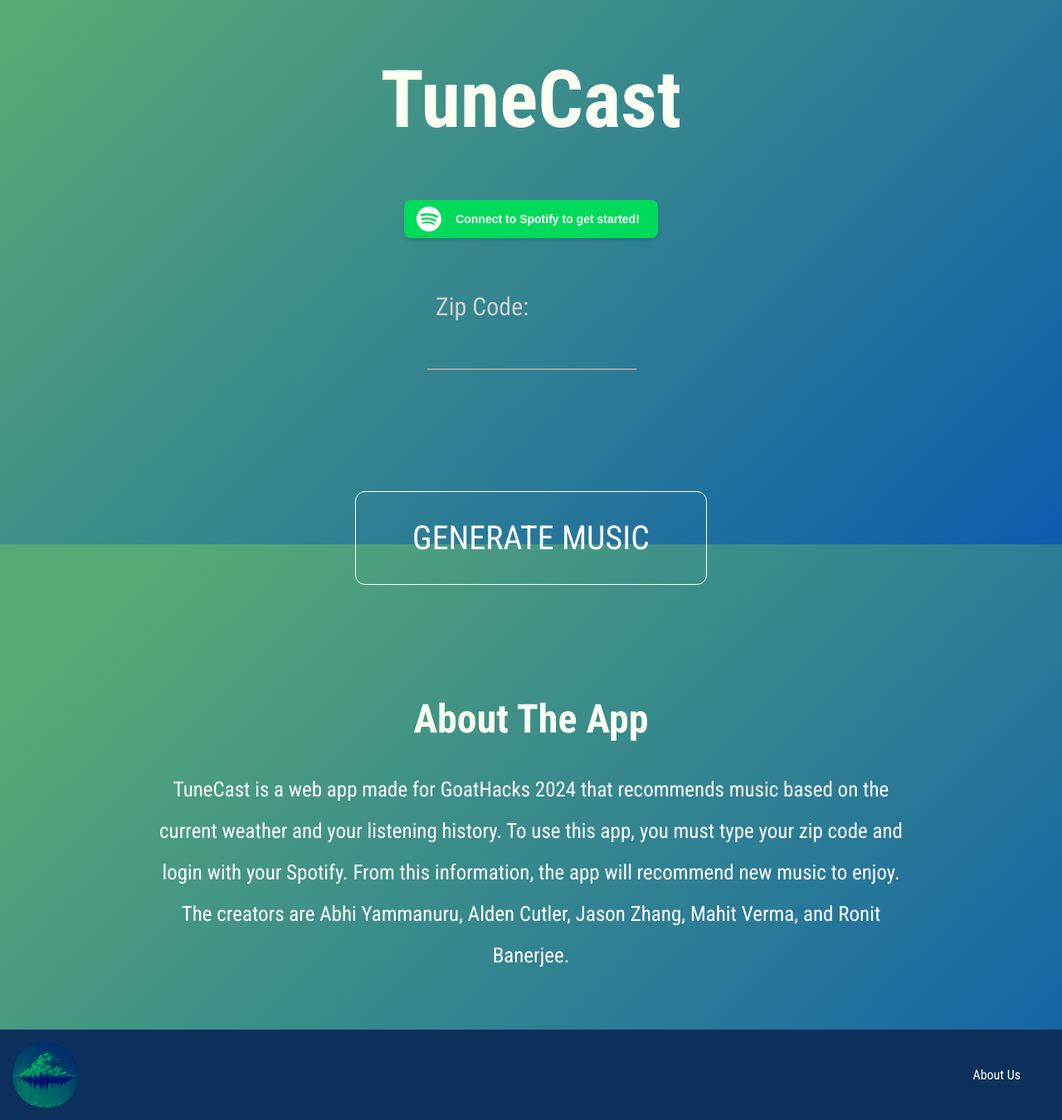
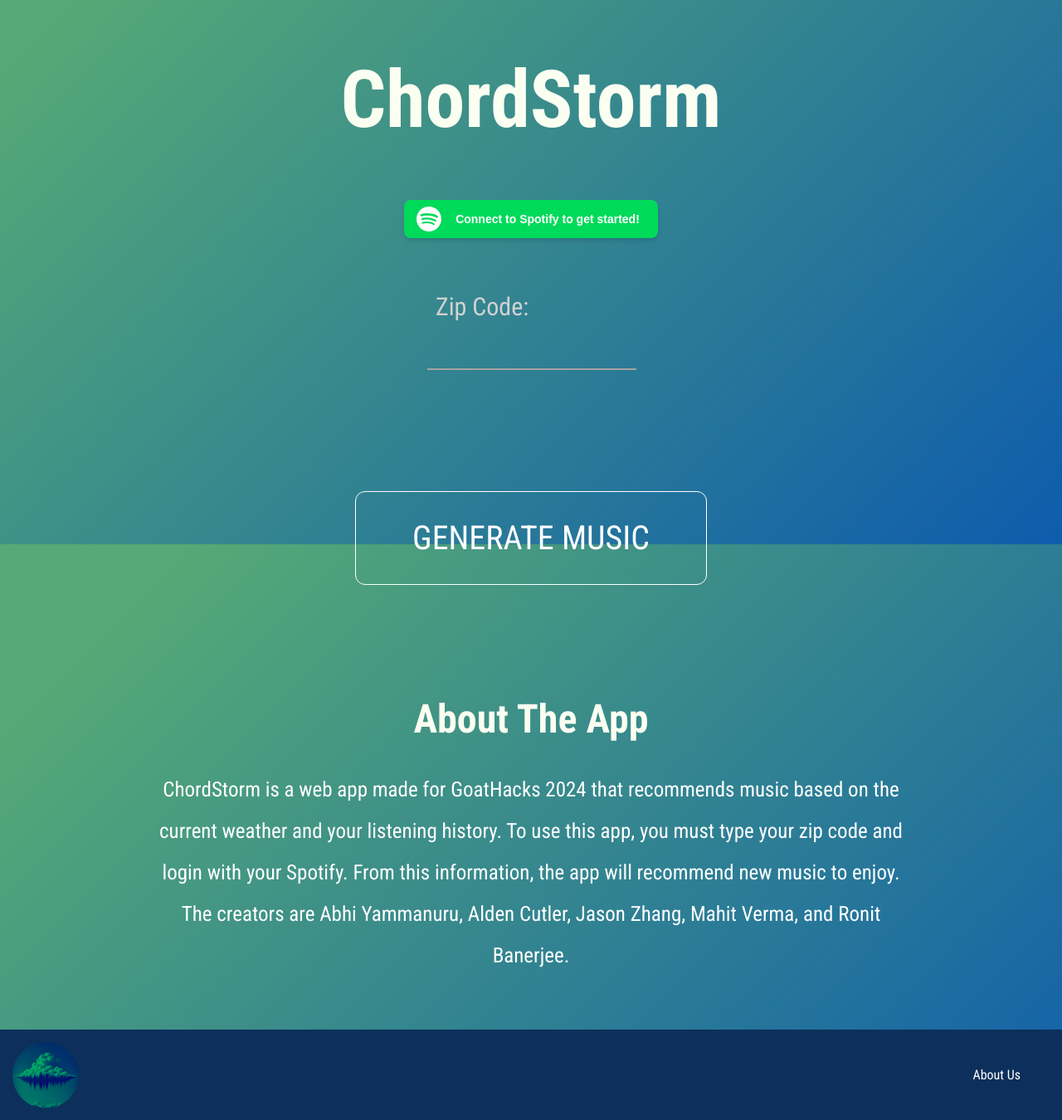
Before and after one commit to AldenCutler/ChordStorm, a Flask app: page / in a window 1280 px wide. Shown: the part 144-1494 px from the top of the page at 83% size. Run offline with Flask 3, Linux system fonts and the light colour scheme; some web fonts are replaced.

Commit message:
changed TuneCast to ChordStorm

```diff
--- a/src/templates/index.html
+++ b/src/templates/index.html
@@ -15,7 +15,7 @@
       <a href="{{ url_for('index') }}"><img src="{{ url_for('static', filename = 'images/hacktyhon_logo.png') }}" alt="Footer Image" class="header-image" /></a>
     </header>
     <div class="name">
-      <h1>TuneCast</h1>
+      <h1>ChordStorm</h1>
     </div>
 
     <!-- Spotify Button made by Yayal12085 -->
@@ -65,7 +65,7 @@
     </div>
 
     <div class="description">
-      <p>TuneCast is a web app made for GoatHacks 2024 that recommends music based on the current weather and your listening history. To use this app, you must type your zip code and login with your Spotify. From this information, the app will recommend new music to enjoy. The creators are Abhi Yammanuru, Alden Cutler, Jason Zhang, Mahit Verma, and Ronit Banerjee.</p>
+      <p>ChordStorm is a web app made for GoatHacks 2024 that recommends music based on the current weather and your listening history. To use this app, you must type your zip code and login with your Spotify. From this information, the app will recommend new music to enjoy. The creators are Abhi Yammanuru, Alden Cutler, Jason Zhang, Mahit Verma, and Ronit Banerjee.</p>
     </div>
 
     <footer class="footerindex">
--- a/src/templates/main.html
+++ b/src/templates/main.html
@@ -57,7 +57,7 @@
       <div class="spotifyRec">
         <div class="sideBySide">
           <img src="{{ url_for('static', filename = 'images/hacktyhon_logo.png') }}" class="spotLogo" />
-          <h2 class="recHead">TuneCast Recommendations</h2>
+          <h2 class="recHead">ChordStorm Recommendations</h2>
         </div>
         {% if weather_data %}
           {% for link in song_links %}
```
